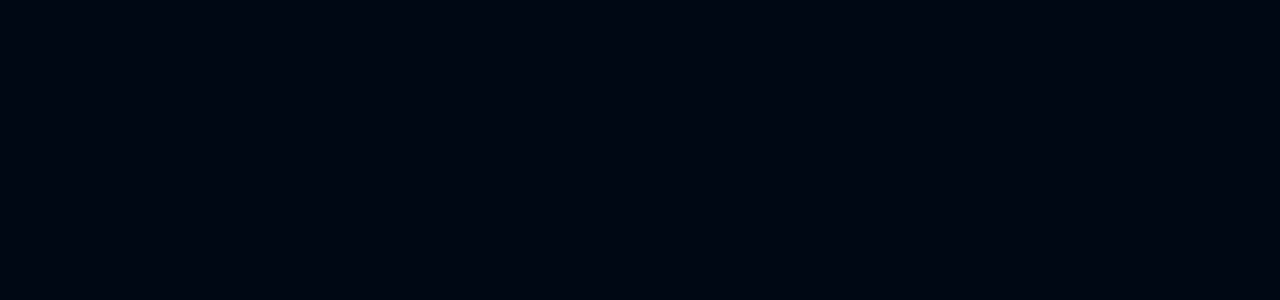
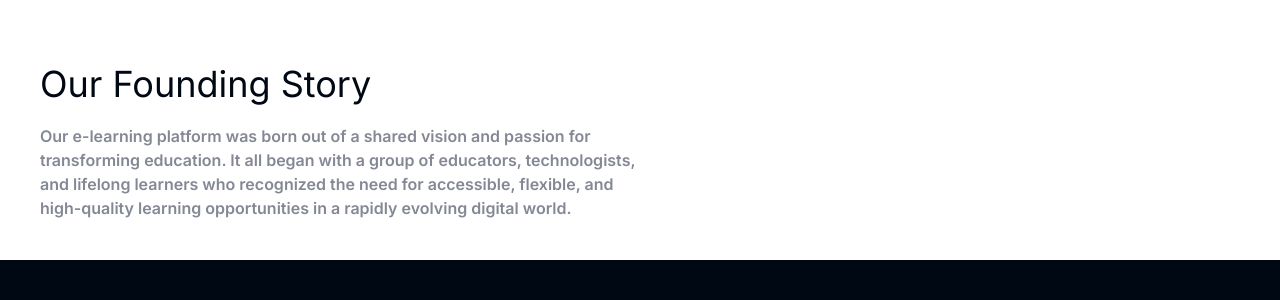
Before and after one commit to ishaswatsinha/CodeSavvy, a React (Create React App) app: page /About in a window 1280 px wide. Before the commit this address had no page. Shown: the top 300 px of the page. Built offline with nearby package versions, Linux system fonts and the light colour scheme; a web font is replaced by a local one.

Commit message:
AboutPage Start

```diff
--- a/package.json
+++ b/package.json
@@ -9,7 +9,7 @@
     "react-dom": "^18.2.0",
     "react-icons": "^5.5.0",
     "react-router-dom": "^6.29.0",
-    "react-scripts": "5.0.1",
+    "react-scripts": "^5.0.1",
     "react-type-animation": "^3.2.0",
     "web-vitals": "^2.1.4"
   },
--- a/src/App.jsx
+++ b/src/App.jsx
@@ -1,6 +1,7 @@
 import "./App.css"
 import { Route , Routes } from "react-router-dom";
 import Home from "./pages/Home";
+import About from "./pages/About";
 
 
 function App() {
@@ -8,6 +9,8 @@
     <div className="w-screen min-h-screen bg-richblack-900 flex flex-col font-inter">
       <Routes>
         <Route path="/" element={<Home />} />
+        <Route path="/About" element={<About />} />
+
       </Routes>
     </div>
   );
--- /dev/null
+++ b/src/components/core/AboutPage/FoundingStory.jsx
@@ -0,0 +1,17 @@
+import React from 'react';
+
+const FoundingStory = () => {
+    return (
+        <div className='flex flex-row item-center p-10 text-richblack-900'>
+            <div className='w-[50%] gap-5 flex flex-col'>
+                <div className='text-4xl '>
+                    Our Founding Story
+                </div>
+                <div className='text-base font-semibold text-richblack-300'>
+                Our e-learning platform was born out of a shared vision and passion for transforming education. It all began with a group of educators, technologists, and lifelong learners who recognized the need for accessible, flexible, and high-quality learning opportunities in a rapidly evolving digital world.
+                </div>
+            </div>
+        </div>
+    )
+}
+export default FoundingStory;
--- /dev/null
+++ b/src/pages/About.jsx
@@ -0,0 +1,13 @@
+import React from 'react';
+import FoundingStory from '../components/core/AboutPage/FoundingStory';
+
+
+const About = () => {
+    return (
+        <div className='w-full bg-white text-richblack-900 mx-auto relative flex flex-col w-11/12 items-center justify-between text-white'>
+            <h1>About Page</h1>
+            <FoundingStory/>
+        </div>
+    )
+}
+export default About;
--- a/src/pages/Home.jsx
+++ b/src/pages/Home.jsx
@@ -38,7 +38,7 @@
                         Wherever you are, whenever you’re ready—our online coding courses offer the flexibility to learn at your own speed. Enjoy hands-on projects, fun quizzes, and personalized instructor feedback along the way!—all designed to help you succeed!
                         </div>
                         <div className='flex flex-row gap-7 mt-8'>
-                            <CTAButton active={true} linkto={"/signup"}>
+                            <CTAButton active={true} linkto={"/About"}>
                                 Learn More
                             </CTAButton>
 
```
Also changed, not shown: 1 other file (tests, documents, lock files or other folders).
